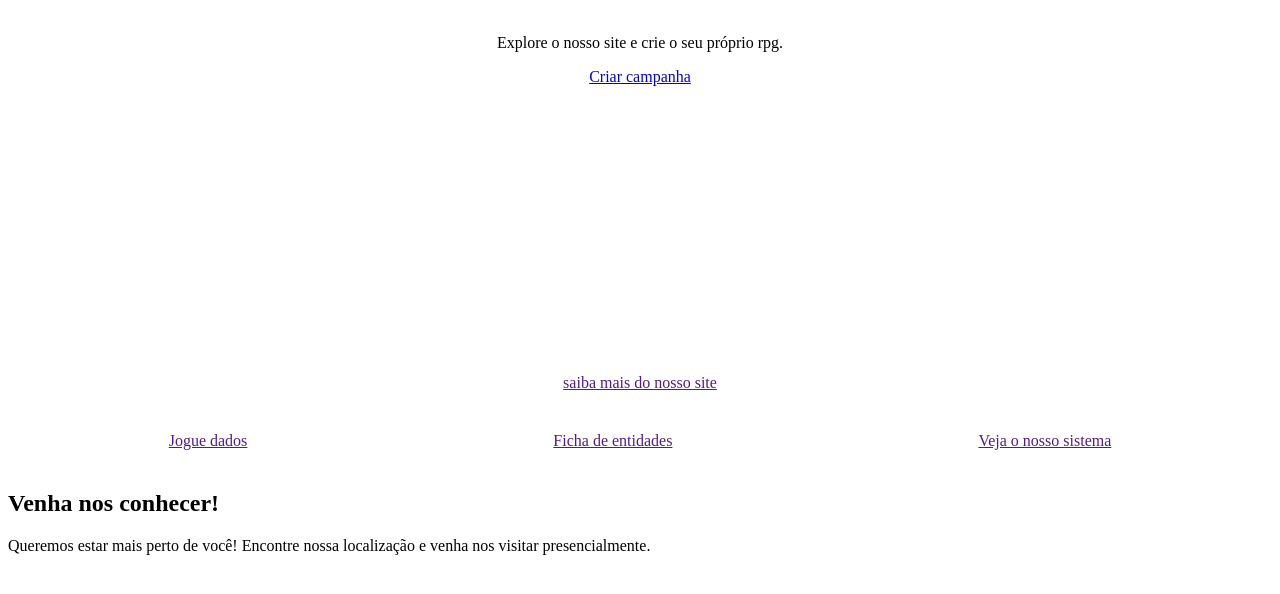
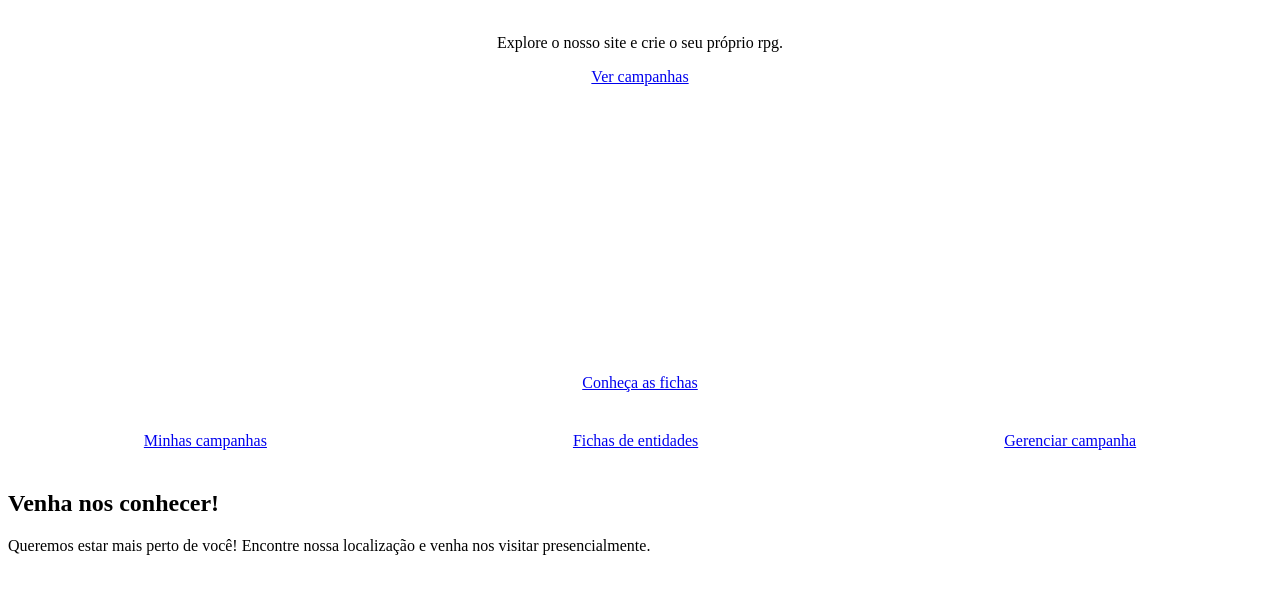
Before and after one commit to prinzzs/siteArcana, a plain HTML site: page index.html in a window 1280 px wide. Shown: the part 396-990 px from the top of the page. Drawn offline with Linux system fonts and the light colour scheme; some packages are replaced by stand-ins of ours.

Commit message:
Conectar navegação entre as telas

```diff
--- a/index.html
+++ b/index.html
@@ -1,5 +1,5 @@
 <!DOCTYPE html>
-<html lang="en">
+<html lang="pt-BR">
 <head>
     <meta charset="UTF-8">
     <meta name="viewport" content="width=device-width, initial-scale=1.0">
@@ -12,28 +12,28 @@
 
     <div class="container-cima">
         <div class="container-login">
-            <a href="pages/login.html" class="button-button">Ja tenho uma conta</a>
+            <a href="login.html" class="button-button">Já tenho uma conta</a>
         </div>
 
         <h1 class="title">comece sua <span>jornada</span></h1>
         <p class="subtitle">Explore o nosso site e crie o seu próprio rpg.</p>
 
         <div class="container-button-cadastro">
-            <a href="pages/cadastro.html" class="button">Criar campanha</a>
+            <a href="campanha.html" class="button">Ver campanhas</a>
         </div>
 
-        <a id="saiba-mais" href="">saiba mais do nosso site</a>
+        <a id="saiba-mais" href="fichas.html">Conheça as fichas</a>
     </div>
 
     <div class="container-site">
         <div class="container-buttons">
-            <a href="">Jogue dados</a>
+            <a href="campanha.html">Minhas campanhas</a>
         </div>
         <div class="container-buttons">
-            <a href="">Ficha de entidades</a>
+            <a href="fichas.html">Fichas de entidades</a>
         </div>
         <div class="container-buttons">
-            <a href="">Veja o nosso sistema</a>
+            <a href="teste.html">Gerenciar campanha</a>
         </div>
     </div>
 
```
